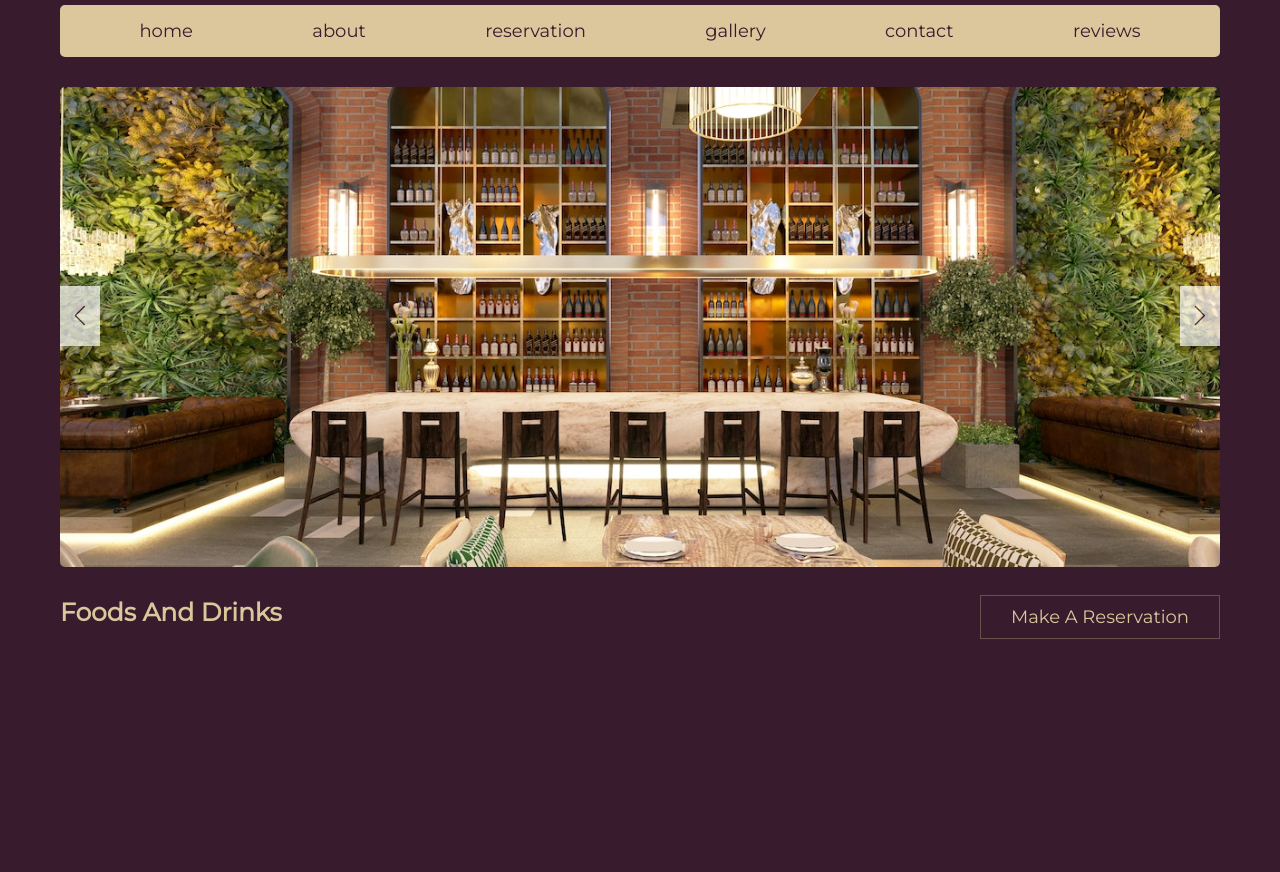
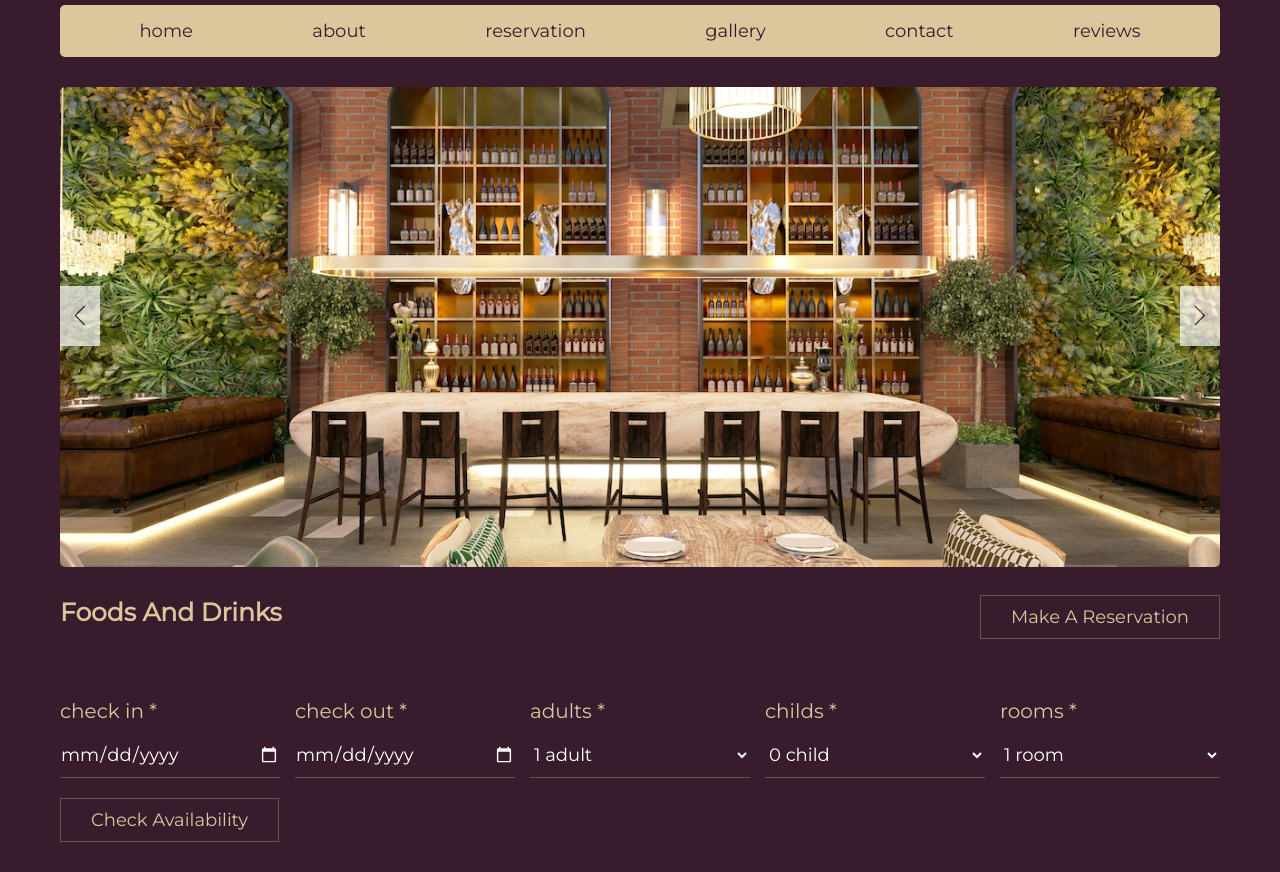
Before and after one commit to MirajMalik/THE-IMPERIAL-ROSE, a plain HTML site: page frontend/desgin/index.html in a window 1280 px wide. Shown: the part 89-961 px from the top of the page. Before the commit the page ends 800 px from the top, so only its background shows below. Drawn offline with nearby package versions, Linux system fonts and the light colour scheme.

Commit message:
avilability section added

```diff
--- a/frontend/desgin/css/style.css
+++ b/frontend/desgin/css/style.css
@@ -181,6 +181,73 @@ section{
 
 
 
+/* availability secton */
+
+.availability form .flex{
+   display: flex;
+   flex-wrap: wrap;
+   gap: 1.5rem;
+}
+
+.availability form .flex .box{
+   flex: 1 1 20rem;
+}
+
+.availability form .flex .box p{
+   font-size: 2rem;
+   color: var(--sub-color);
+}
+
+.availability form .flex .box .input{
+   width: 100%;
+   padding: 1rem 0;
+   font-size: 1.8rem;
+   background-color: var(--main-color);
+   color: var(--white);
+   border-bottom: var(--border);
+   margin: 1rem 0;
+}
+
+.availability form .flex .box input[type="date"]::-webkit-calendar-picker-indicator{
+   filter: invert(1);
+}.availability form .flex{
+   display: flex;
+   flex-wrap: wrap;
+   gap: 1.5rem;
+}
+
+.availability form .flex .box{
+   flex: 1 1 20rem;
+}
+
+.availability form .flex .box p{
+   font-size: 2rem;
+   color: var(--sub-color);
+}
+
+.availability form .flex .box .input{
+   width: 100%;
+   padding: 1rem 0;
+   font-size: 1.8rem;
+   background-color: var(--main-color);
+   color: var(--white);
+   border-bottom: var(--border);
+   margin: 1rem 0;
+}
+
+.availability form .flex .box input[type="date"]::-webkit-calendar-picker-indicator{
+   filter: invert(1);
+}
+
+
+
+
+
+
+
+
+
+
 
 
 
@@ -211,6 +278,7 @@ section{
    }
 
 }
+
 
 @media (max-width:768px){
 
--- a/frontend/desgin/index.html
+++ b/frontend/desgin/index.html
@@ -85,7 +85,61 @@
 
 
 
+<!-- availability section starts  -->
 
+<section class="availability" id="availability">
+
+   <form action="" method="post">
+      <div class="flex">
+         <div class="box">
+            <p>check in <span>*</span></p>
+            <input type="date" name="check_in" class="input" required>
+         </div>
+         <div class="box">
+            <p>check out <span>*</span></p>
+            <input type="date" name="check_out" class="input" required>
+         </div>
+         <div class="box">
+            <p>adults <span>*</span></p>
+            <select name="adults" class="input" required>
+               <option value="1">1 adult</option>
+               <option value="2">2 adults</option>
+               <option value="3">3 adults</option>
+               <option value="4">4 adults</option>
+               <option value="5">5 adults</option>
+               <option value="6">6 adults</option>
+            </select>
+         </div>
+         <div class="box">
+            <p>childs <span>*</span></p>
+            <select name="childs" class="input" required>
+               <option value="-">0 child</option>
+               <option value="1">1 child</option>
+               <option value="2">2 childs</option>
+               <option value="3">3 childs</option>
+               <option value="4">4 childs</option>
+               <option value="5">5 childs</option>
+               <option value="6">6 childs</option>
+            </select>
+         </div>
+         <div class="box">
+            <p>rooms <span>*</span></p>
+            <select name="rooms" class="input" required>
+               <option value="1">1 room</option>
+               <option value="2">2 rooms</option>
+               <option value="3">3 rooms</option>
+               <option value="4">4 rooms</option>
+               <option value="5">5 rooms</option>
+               <option value="6">6 rooms</option>
+            </select>
+         </div>
+      </div>
+      <input type="submit" value="check availability" name="check" class="btn">
+   </form>
+
+</section>
+
+<!-- availability section ends -->
 
 
 
```
